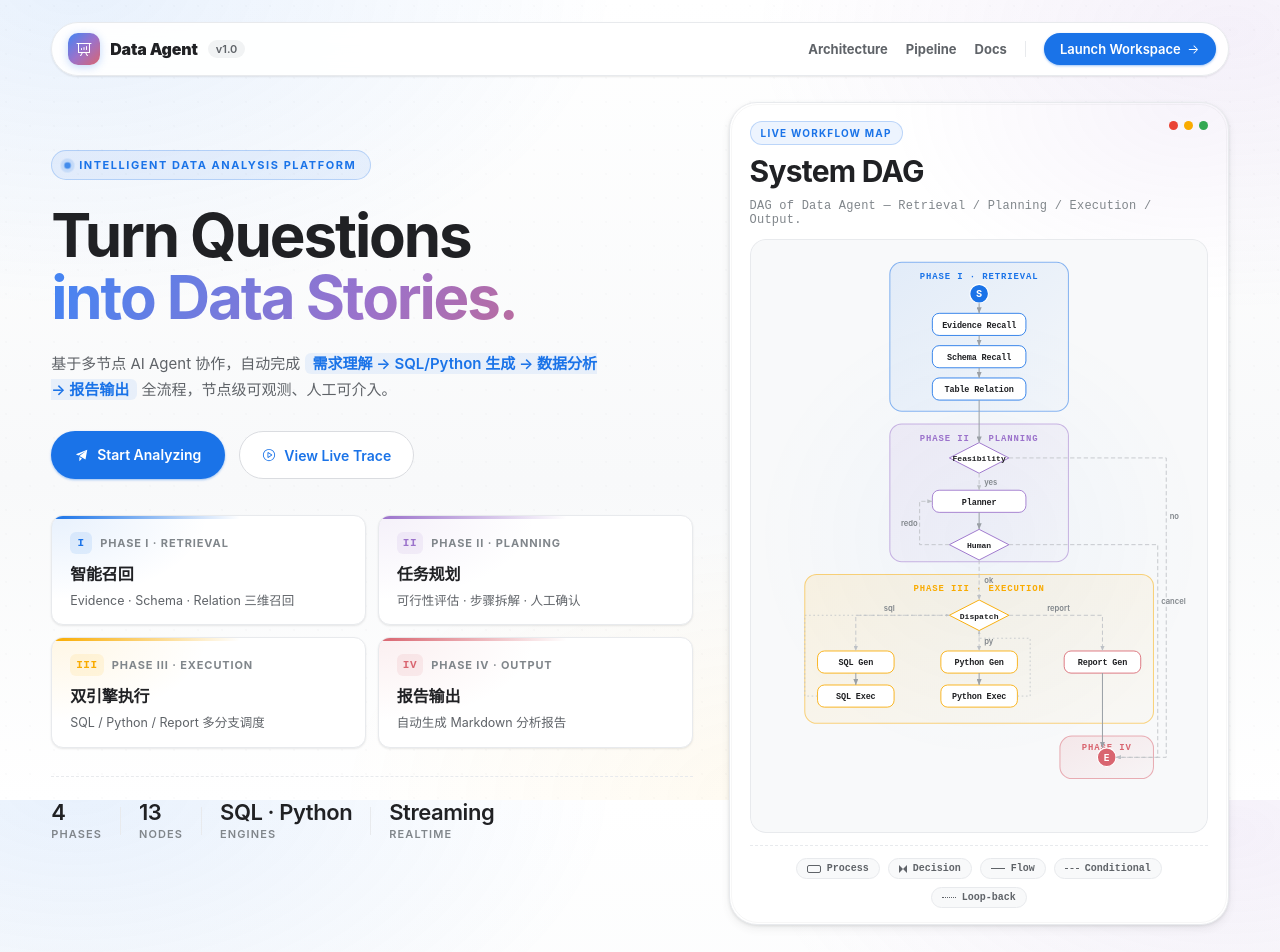
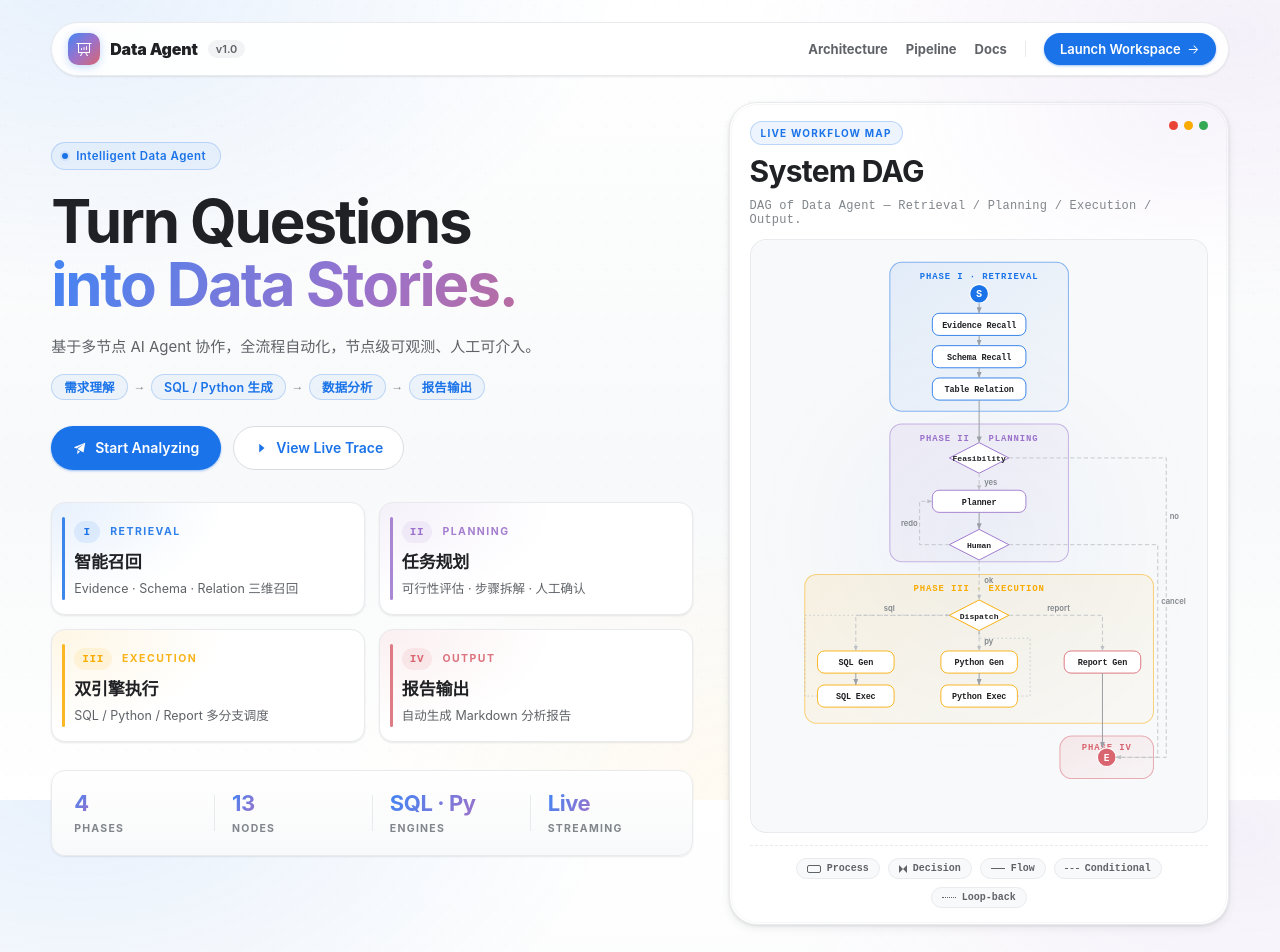
Before and after one commit to Libambu/data-agent, a Vue app in the folder data-agent-frontend/: page / in a window 1280 px wide. Shown: the top 952 px of the page. Built offline with nearby package versions, Linux system fonts and the light colour scheme; no server answers.

Commit message:
修改标题

```diff
--- a/data-agent-frontend/src/views/HomePage.vue
+++ b/data-agent-frontend/src/views/HomePage.vue
@@ -53,7 +53,7 @@ const phases = [
       <div class="hero">
         <div class="hero__pill">
           <span class="hero__pill-dot"></span>
-          INTELLIGENT&nbsp;DATA&nbsp;ANALYSIS&nbsp;PLATFORM
+          <span class="hero__pill-text">Intelligent Data Agent</span>
         </div>
 
         <h1 class="hero__title">
@@ -62,10 +62,18 @@ const phases = [
         </h1>
 
         <p class="hero__lead">
-          基于多节点 AI Agent 协作，自动完成
-          <em>需求理解 → SQL/Python 生成 → 数据分析 → 报告输出</em>
-          全流程，节点级可观测、人工可介入。
+          基于多节点 AI Agent 协作，全流程自动化，节点级可观测、人工可介入。
         </p>
+
+        <ul class="hero__flow" aria-label="工作流程">
+          <li class="flow-chip">需求理解</li>
+          <li class="flow-arrow" aria-hidden="true">→</li>
+          <li class="flow-chip">SQL / Python 生成</li>
+          <li class="flow-arrow" aria-hidden="true">→</li>
+          <li class="flow-chip">数据分析</li>
+          <li class="flow-arrow" aria-hidden="true">→</li>
+          <li class="flow-chip">报告输出</li>
+        </ul>
 
         <div class="hero__cta">
           <el-button type="primary" size="large" @click="goToWorkspace">
@@ -73,7 +81,7 @@ const phases = [
             <span>Start Analyzing</span>
           </el-button>
           <button class="ghost-btn" @click="goToWorkspace">
-            <el-icon><VideoPlay /></el-icon>
+            <el-icon><CaretRight /></el-icon>
             <span>View Live Trace</span>
           </button>
         </div>
@@ -87,9 +95,10 @@ const phases = [
             :class="`phase--${phase.color}`"
             :style="{ animationDelay: `${idx * 80}ms` }"
           >
+            <span class="phase__rail" aria-hidden="true"></span>
             <div class="phase__head">
               <span class="phase__idx">{{ phase.key }}</span>
-              <span class="phase__name">Phase {{ phase.key }} · {{ phase.name }}</span>
+              <span class="phase__name">{{ phase.name }}</span>
             </div>
             <div class="phase__label">{{ phase.label }}</div>
             <div class="phase__desc">{{ phase.desc }}</div>
@@ -101,20 +110,17 @@ const phases = [
             <strong>4</strong>
             <span>Phases</span>
           </div>
-          <span class="stat-sep"></span>
           <div class="stat">
             <strong>13</strong>
             <span>Nodes</span>
           </div>
-          <span class="stat-sep"></span>
           <div class="stat">
-            <strong>SQL · Python</strong>
+            <strong>SQL · Py</strong>
             <span>Engines</span>
           </div>
-          <span class="stat-sep"></span>
           <div class="stat">
-            <strong>Streaming</strong>
-            <span>Realtime</span>
+            <strong>Live</strong>
+            <span>Streaming</span>
           </div>
         </div>
       </div>
@@ -297,6 +303,8 @@ const phases = [
 
 /* ========== Topbar ========== */
 .topbar {
+  position: relative;
+  z-index: 3;
   display: flex;
   align-items: center;
   justify-content: space-between;
@@ -400,6 +408,8 @@ const phases = [
 
 /* ========== Stage ========== */
 .stage {
+  position: relative;
+  z-index: 1;
   display: grid;
   grid-template-columns: minmax(0, 1.05fr) minmax(420px, 0.9fr);
   gap: clamp(32px, 4vw, 64px);
@@ -419,10 +429,11 @@ const phases = [
 
 /* ========== Hero ========== */
 .hero {
+  position: relative;
   display: flex;
   flex-direction: column;
   justify-content: flex-start;
-  padding: clamp(24px, 4vw, 48px) 0 clamp(8px, 2vw, 20px);
+  padding: clamp(20px, 3.4vw, 40px) 0 clamp(8px, 2vw, 20px);
   max-width: 720px;
   width: 100%;
 }
@@ -432,37 +443,49 @@ const phases = [
   align-items: center;
   gap: 8px;
   align-self: flex-start;
-  padding: 7px 14px 7px 12px;
-  border: 1px solid rgba(26, 115, 232, 0.24);
+  padding: 6px 14px 6px 10px;
+  border: 1px solid rgba(26, 115, 232, 0.22);
   border-radius: 999px;
-  background: rgba(26, 115, 232, 0.08);
+  background: rgba(26, 115, 232, 0.06);
   color: var(--color-primary);
-  font-size: 11px;
-  font-weight: 700;
-  letter-spacing: 0.14em;
+  font-size: 11.5px;
+  font-weight: 600;
+  letter-spacing: 0.04em;
+}
+
+.hero__pill-text {
+  font-family: 'Google Sans', 'Inter', system-ui, sans-serif;
 }
 
 .hero__pill-dot {
-  width: 7px;
-  height: 7px;
+  position: relative;
+  width: 6px;
+  height: 6px;
   border-radius: 50%;
   background: var(--color-primary);
-  box-shadow: 0 0 0 4px rgba(26, 115, 232, 0.18);
+}
+
+.hero__pill-dot::after {
+  position: absolute;
+  inset: -4px;
+  border-radius: 50%;
+  background: rgba(26, 115, 232, 0.22);
+  content: '';
   animation: pulse 1.6s infinite;
 }
 
 @keyframes pulse {
-  0%, 100% { opacity: 1; transform: scale(1); }
-  50% { opacity: 0.5; transform: scale(0.85); }
+  0%   { opacity: 0.5; transform: scale(0.6); }
+  100% { opacity: 0;   transform: scale(1.6); }
 }
 
 .hero__title {
-  margin: 24px 0 0;
+  margin: 20px 0 0;
   display: flex;
   flex-direction: column;
-  font-size: clamp(42px, 5vw, 68px);
+  font-size: clamp(40px, 4.6vw, 62px);
   font-weight: 700;
-  line-height: 1.04;
+  line-height: 1.05;
   letter-spacing: -0.035em;
   color: var(--text-1);
 }
@@ -476,31 +499,56 @@ const phases = [
 
 .hero__lead {
   max-width: 560px;
-  margin: 22px 0 0;
+  margin: 18px 0 0;
   color: var(--text-2);
   font-size: 15px;
-  line-height: 1.75;
+  line-height: 1.7;
 }
 
-.hero__lead em {
+/* ========== 流程胶囊 ========== */
+.hero__flow {
+  display: flex;
+  flex-wrap: wrap;
+  align-items: center;
+  gap: 6px 8px;
+  margin: 14px 0 0;
+  padding: 0;
+  list-style: none;
+}
+
+.flow-chip {
+  display: inline-flex;
+  align-items: center;
+  height: 26px;
+  padding: 0 12px;
+  border: 1px solid rgba(26, 115, 232, 0.22);
+  border-radius: 999px;
+  background: rgba(26, 115, 232, 0.06);
   color: var(--color-primary);
-  font-style: normal;
+  font-size: 12.5px;
   font-weight: 600;
-  background: rgba(26, 115, 232, 0.08);
-  padding: 1px 8px;
-  border-radius: 6px;
+  letter-spacing: 0.01em;
+  white-space: nowrap;
+}
+
+.flow-arrow {
+  color: var(--text-3);
+  font-family: 'Roboto Mono', 'SF Mono', ui-monospace, monospace;
+  font-size: 12px;
+  font-weight: 500;
+  user-select: none;
 }
 
 .hero__cta {
   display: flex;
-  gap: 14px;
-  margin-top: 28px;
+  gap: 12px;
+  margin-top: 26px;
 }
 
 .hero__cta :deep(.el-button) {
-  height: 48px;
-  padding: 0 24px;
-  border-radius: 24px;
+  height: 44px;
+  padding: 0 22px;
+  border-radius: 22px;
   font-weight: 600;
 }
 
@@ -508,37 +556,42 @@ const phases = [
   display: inline-flex;
   align-items: center;
   gap: 8px;
-  height: 48px;
-  padding: 0 22px;
+  height: 44px;
+  padding: 0 20px;
   border: 1px solid var(--line-strong);
-  border-radius: 24px;
+  border-radius: 22px;
   background: #ffffff;
   color: var(--color-primary);
   font-size: 14px;
   font-weight: 600;
   cursor: pointer;
-  transition: background 0.18s, border-color 0.18s;
+  transition: background 0.18s, border-color 0.18s, box-shadow 0.18s;
+}
+
+.ghost-btn .el-icon {
+  font-size: 14px;
 }
 
 .ghost-btn:hover {
   background: rgba(26, 115, 232, 0.06);
   border-color: var(--color-primary);
+  box-shadow: 0 1px 3px rgba(26, 115, 232, 0.18);
 }
 
 /* ========== 阶段卡 ========== */
 .phases {
   display: grid;
   grid-template-columns: repeat(2, minmax(0, 1fr));
-  gap: 12px;
-  margin-top: 36px;
+  gap: 14px;
+  margin-top: 32px;
 }
 
 .phase {
   position: relative;
   overflow: hidden;
-  padding: 16px 18px 14px;
+  padding: 18px 18px 16px 22px;
   border: 1px solid var(--line-2);
-  border-radius: 12px;
+  border-radius: 14px;
   background: #ffffff;
   cursor: default;
   opacity: 0;
@@ -552,13 +605,23 @@ const phases = [
   to   { opacity: 1; transform: none; }
 }
 
+.phase__rail {
+  position: absolute;
+  top: 14px;
+  bottom: 14px;
+  left: 10px;
+  width: 3px;
+  border-radius: 999px;
+  background: var(--phase-c);
+  opacity: 0.85;
+}
+
 .phase::before {
   position: absolute;
   inset: 0;
   pointer-events: none;
   content: '';
-  background: linear-gradient(90deg, var(--phase-c), transparent 60%) top / 100% 3px no-repeat,
-              radial-gradient(260px 140px at 0% 0%, var(--phase-c-soft), transparent 60%);
+  background: radial-gradient(280px 160px at 0% 0%, var(--phase-c-soft), transparent 62%);
 }
 
 .phase:hover {
@@ -578,43 +641,44 @@ const phases = [
   z-index: 1;
   display: flex;
   align-items: center;
-  gap: 8px;
-  margin-bottom: 10px;
+  gap: 10px;
+  margin-bottom: 8px;
 }
 
 .phase__idx {
   display: inline-flex;
   align-items: center;
   justify-content: center;
-  min-width: 22px;
+  min-width: 26px;
   height: 22px;
-  padding: 0 6px;
-  border-radius: 6px;
+  padding: 0 8px;
+  border-radius: 999px;
   background: var(--phase-c-soft);
   color: var(--phase-c);
   font-family: 'Roboto Mono', 'SF Mono', ui-monospace, monospace;
   font-size: 11px;
   font-weight: 700;
-  letter-spacing: 0.05em;
+  letter-spacing: 0.06em;
 }
 
 .phase__name {
-  color: var(--text-3);
-  font-size: 11px;
+  color: var(--phase-c);
+  font-size: 10.5px;
   font-weight: 700;
-  letter-spacing: 0.08em;
+  letter-spacing: 0.14em;
   text-transform: uppercase;
   white-space: nowrap;
   overflow: hidden;
   text-overflow: ellipsis;
+  opacity: 0.9;
 }
 
 .phase__label {
   position: relative;
   z-index: 1;
   color: var(--text-1);
-  font-size: 16px;
-  font-weight: 600;
+  font-size: 17px;
+  font-weight: 700;
   letter-spacing: -0.01em;
   line-height: 1.3;
 }
@@ -630,38 +694,59 @@ const phases = [
 
 /* ========== 横向数据条 ========== */
 .hero__stats {
+  display: grid;
+  grid-template-columns: repeat(4, minmax(0, 1fr));
+  align-items: stretch;
+  gap: 0;
+  margin-top: 28px;
+  padding: 16px 4px;
+  border: 1px solid var(--line-2);
+  border-radius: 14px;
+  background:
+    linear-gradient(180deg, #ffffff 0%, var(--bg-1) 100%);
+  box-shadow: var(--shadow-sm);
+}
+
+.stat {
+  position: relative;
   display: flex;
-  align-items: center;
-  flex-wrap: wrap;
-  gap: 18px;
-  margin-top: 28px;
-  padding-top: 24px;
-  border-top: 1px dashed var(--line-2);
+  flex-direction: column;
+  justify-content: center;
+  align-items: flex-start;
+  padding: 4px 18px;
+}
+
+.stat + .stat::before {
+  position: absolute;
+  top: 8px;
+  bottom: 8px;
+  left: 0;
+  width: 1px;
+  background: var(--line-2);
+  content: '';
 }
 
 .stat strong {
   display: block;
   color: var(--text-1);
   font-size: 22px;
-  font-weight: 600;
+  font-weight: 700;
   letter-spacing: -0.02em;
-  line-height: 1;
+  line-height: 1.1;
+  background: linear-gradient(120deg, #4285f4 0%, #9b72cb 100%);
+  background-clip: text;
+  -webkit-background-clip: text;
+  -webkit-text-fill-color: transparent;
 }
 
 .stat span {
   display: block;
-  margin-top: 4px;
+  margin-top: 6px;
   color: var(--text-3);
-  font-size: 11px;
-  font-weight: 600;
-  letter-spacing: 0.10em;
+  font-size: 10.5px;
+  font-weight: 700;
+  letter-spacing: 0.12em;
   text-transform: uppercase;
-}
-
-.stat-sep {
-  width: 1px;
-  height: 28px;
-  background: var(--line-2);
 }
 
 /* ========== Arch Pane ========== */
@@ -986,7 +1071,12 @@ const phases = [
   }
 
   .hero__stats {
-    gap: 14px;
+    grid-template-columns: repeat(2, minmax(0, 1fr));
+    row-gap: 12px;
+  }
+
+  .stat:nth-child(3)::before {
+    display: none;
   }
 }
 
@@ -1009,8 +1099,8 @@ const phases = [
     grid-template-columns: 1fr;
   }
 
-  .stat-sep:nth-of-type(odd) {
-    display: none;
+  .hero__stats {
+    grid-template-columns: repeat(2, minmax(0, 1fr));
   }
 }
 </style>
```
